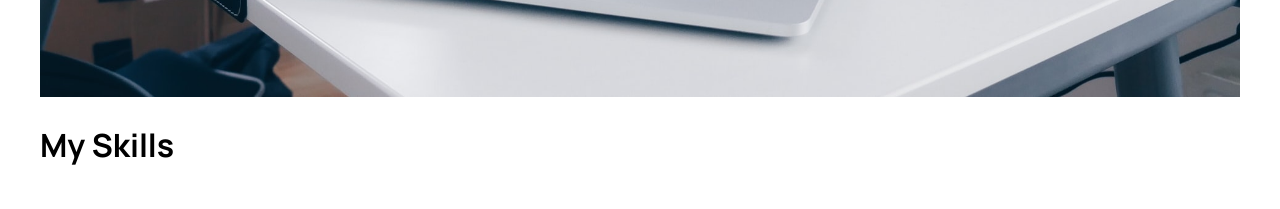
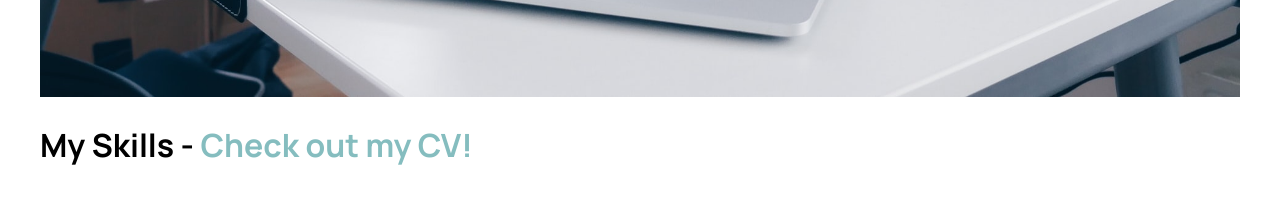
Before and after one commit to mab3103/landingpage, a React (Create React App) app: page / in a window 1280 px wide. Shown: the part 1120-1329 px from the top of the page. Built offline with nearby package versions, Linux system fonts and the light colour scheme.

Commit message:
Added CV link

```diff
--- a/src/components/Skills.tsx
+++ b/src/components/Skills.tsx
@@ -35,10 +35,23 @@ const Point = styled.span`
   margin-right: 10px;
 `;
 
+const CVLink = styled.a`
+  text-decoration: none;
+  color: #85bdbf;
+  &:hover {
+    text-decoration: underline;
+  }
+`;
+
 export const Skills = () => {
   return (
     <div>
-      <h1>My Skills</h1>
+      <h1>
+        My Skills -{" "}
+        <CVLink href="https://mickybizzle.github.io/cv/">
+          Check out my CV!
+        </CVLink>
+      </h1>
       <Container>
         <Text>
           I studied computer science at university where I learnt the
```
